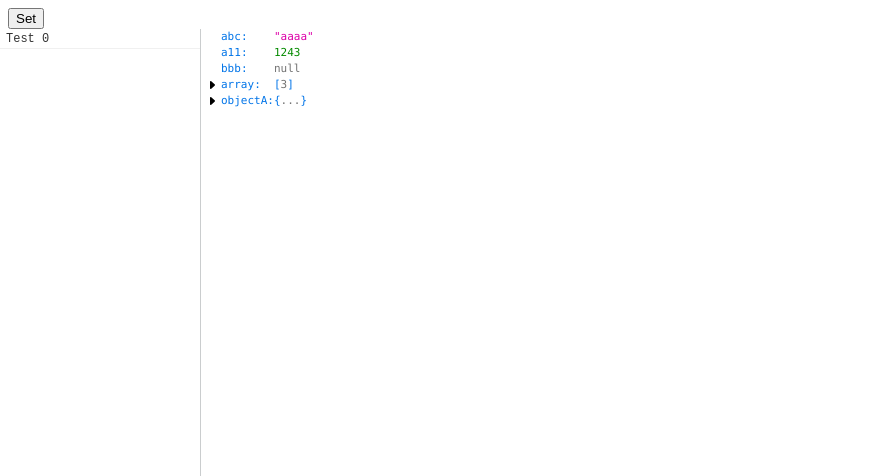
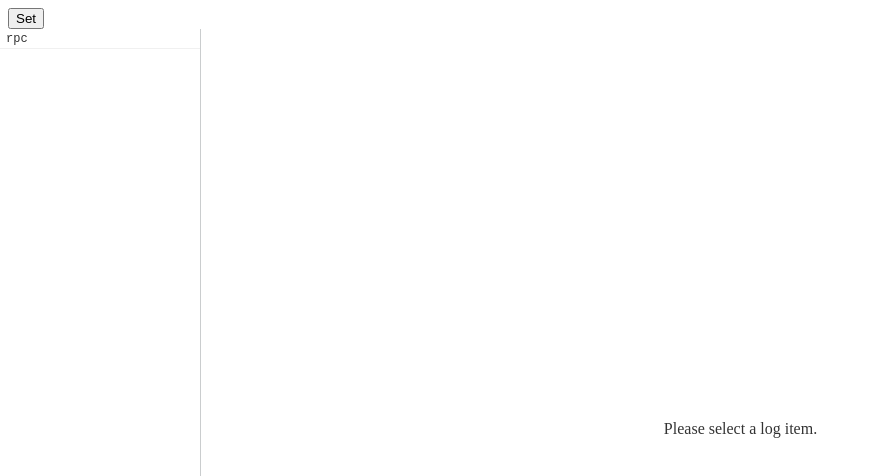
Before and after one commit to hkm-mo/apiInjection, a React app: page / in a window 1280 px wide. Shown: the top 476 px of the page, without its empty margins (0-880 px from the left). Built offline with nearby package versions, Linux system fonts and the light colour scheme.

Commit message:
Add logger view

```diff
--- a/src/BridgeLogger.ts
+++ b/src/BridgeLogger.ts
@@ -1,13 +1,25 @@
 
-export interface BridgeLogInfo<T> {
-    id: string,
-    type: "info" | "error",
-    request: T,
-    response?: any,
+export interface BridgeRequest {
+    clientId: string,
+    action: string,
+    payload: any
 }
 
-class BridgeLogSummary<T> {
-    private _logs: BridgeLogInfo<T>[];
+export interface BridgeResponse {
+    clientId: string,
+    payload?: any,
+    error?: string[]
+}
+
+export interface BridgeLogInfo {
+    id: string,
+    type: "info" | "error" | null,
+    request: BridgeRequest,
+    response?: BridgeResponse,
+}
+
+export class BridgeLogSummary {
+    private _logs: BridgeLogInfo[];
     private _updateTime: number;
 
     get logs() {
@@ -18,15 +30,15 @@ class BridgeLogSummary<T> {
         return this._updateTime;
     }
 
-    constructor(logs: BridgeLogInfo<T>[]) {
+    constructor(logs: BridgeLogInfo[]) {
         this._logs = logs;
         this._updateTime = new Date().getTime();
     }
 }
 
-export class BridgeLogger<T> {
-    private incompleteData: BridgeLogInfo<T>[] = [];
-    private summary: BridgeLogSummary<T> = new BridgeLogSummary([]);
+export class BridgeLogger {
+    private incompleteData: BridgeLogInfo[] = [];
+    private summary: BridgeLogSummary = new BridgeLogSummary([]);
     private maxSize: number = 0;
 
     public onUpdate: (() => void) | null = null;
@@ -39,7 +51,7 @@ export class BridgeLogger<T> {
         return this.summary;
     }
 
-    public log(data: BridgeLogInfo<T>) {
+    public log(data: BridgeLogInfo) {
         const logs = this.summary.logs;
 
         if (this.maxSize && this.maxSize < this.log.length) {
@@ -59,7 +71,7 @@ export class BridgeLogger<T> {
 
     }
 
-    public update(data: BridgeLogInfo<T>) {
+    public update(data: BridgeLogInfo) {
         if (!data || !data.response)
             return;
 
@@ -80,5 +92,9 @@ export class BridgeLogger<T> {
 
     public clearLog() {
         this.summary = new BridgeLogSummary([]);
+
+        if (this.onUpdate) {
+            setTimeout(this.onUpdate, 0);
+        }
     }
 }
--- a/src/index.tsx
+++ b/src/index.tsx
@@ -6,6 +6,7 @@ import { BridgeLogStreamViewer } from "./ui/BridgeLogStreamViewer";
 import SplitPane from "./ui/SplitPane/SplitPane";
 import { getLocalId } from "./ui/uiUtilities";
 import { BridgeLogger, BridgeLogInfo } from "./BridgeLogger";
+import { BridgeLogViewer } from "./ui/BridgeLogViewer";
 
 
 const testData = {
@@ -37,7 +38,7 @@ function LogItem(props: { content: string }) {
 function App() {
     const [data, setData] = useState<any>(testData);
 
-    const logger = new BridgeLogger<any>();
+    const logger = new BridgeLogger();
     // for (let i = 0; i < 100000; i++) {
     //     const id = getLocalId().toString();
     //     logger.log({ id: id, request: "Test " + id, type: "info" });
@@ -45,16 +46,22 @@ function App() {
 
     function keepUpdatingLog() {
         const id = getLocalId().toString();
-        const data: BridgeLogInfo<any> = { id: id, request: "Test " + id, type: "info" }
+        const data: BridgeLogInfo = { id: id, request: {
+            action: "rpc",
+            clientId: id,
+            payload: {}
+        }, type: null };
+
         logger.log(data);
         setTimeout(() => {
             data.response = {
-                isSuccess: true,
-                data: {
-                    test: 1
+                clientId: id,
+                payload: {
+                    test: 112 + Math.random()
                 }
             };
-        }, 5000);
+        }, 1000);
+
         setTimeout(keepUpdatingLog, 500 + Math.round(Math.random() * 1000))
     }
 
@@ -67,14 +74,7 @@ function App() {
         });
     }
     return (
-        <SplitPane split="vertical" minSize={200} maxSize={400} defaultSize={200}>
-            <div id="logView" style={{ height: "100%", width: "100%" }}>
-                <BridgeLogStreamViewer logger={logger}></BridgeLogStreamViewer>
-            </div>
-            <div>
-                <JsonViewer data={data} />
-            </div>
-        </SplitPane>
+        <BridgeLogViewer logger={logger} />
     );
 }
 
--- /dev/null
+++ b/src/ui/BridgeLogDetailsViewer.less
@@ -0,0 +1,56 @@
+
+.bridgeLogDetailsView {
+    display: flex;
+    flex-direction: column;
+    height: 100%;
+    width: 100%;
+
+    >details {
+        box-sizing: border-box;
+        font-size: 12px;
+
+        >summary {
+            background-color: #f1f3f4;
+            border-bottom: 1px solid #cacdd1;
+            display: flex;
+            height: 22px;
+            align-items: center;
+            padding: 0 5px;
+            white-space: nowrap;
+            overflow: hidden;
+            user-select: none;
+        }
+
+        >div {
+            min-height: 44px;
+            border-bottom: 1px solid #cacdd1;
+            display: flex;
+
+            >p {
+                align-self: center;
+                margin: 0 auto;
+                user-select: none;
+                text-align: center;
+                font-style: italic;
+                padding: 6px;
+                color: #5f6368;
+                white-space: nowrap;
+            }
+        }
+
+        &:last-child > div {
+            border-bottom: 0px;
+        }
+    }
+
+    &.noData {
+        justify-content: center;
+        align-content: center;
+        user-select: none;
+
+        >p {
+            color: #333333;
+            text-align: center;
+        }
+    }
+}
--- /dev/null
+++ b/src/ui/BridgeLogDetailsViewer.tsx
@@ -0,0 +1,42 @@
+import React from "react";
+import { BridgeLogInfo } from "../BridgeLogger";
+import { JsonViewer } from "./jsonview/JsonViewer";
+
+import "./BridgeLogDetailsViewer.less";
+
+
+interface BridgeLogDetailsViewerProps {
+    data: BridgeLogInfo | null
+}
+export function BridgeLogDetailsViewer(props: BridgeLogDetailsViewerProps) {
+
+
+    if (props.data) {
+        return (
+            <div className="bridgeLogDetailsView">
+                <details open>
+                    <summary>Request</summary>
+                    <div>
+                        <JsonViewer data={props.data.request.payload} />
+                    </div>
+                </details>
+                <details open>
+                    <summary>Response</summary>
+                    <div>
+                        {
+                            props.data.response?.payload ?
+                                <JsonViewer data={props.data.response?.payload} /> :
+                                <p>Waiting for response</p>
+                        }
+                    </div>
+                </details>
+            </div>
+        )
+    } else {
+        return (
+            <div className="bridgeLogDetailsView noData">
+                <p>Please select a log item.</p>
+            </div>
+        )
+    }
+}
--- a/src/ui/BridgeLogStreamViewer.tsx
+++ b/src/ui/BridgeLogStreamViewer.tsx
@@ -1,29 +1,24 @@
 import React, { useEffect, useRef, useState } from "react";
 import { FixedSizeList, ListChildComponentProps, ListOnScrollProps } from "react-window";
-import { BridgeLogger, BridgeLogInfo } from "../BridgeLogger";
+import { BridgeLogger, BridgeLogInfo, BridgeLogSummary } from "../BridgeLogger";
 
 import "./BridgeLogStreamViewer.less";
 
 
-interface BridgeLogStreamViewerProps<T> {
-    logger: BridgeLogger<string>,
+interface BridgeLogStreamViewerProps {
+    log: BridgeLogSummary,
+    selectedIndex?: number,
     onSelectedIndexChanged?: (index: number) => void
 }
 
-export function BridgeLogStreamViewer<T>(props: BridgeLogStreamViewerProps<T>) {
+export function BridgeLogStreamViewer(props: BridgeLogStreamViewerProps) {
     const itemHeight = 20;
-    const [logSummary, setLogSummary] = useState(props.logger.getSummary());
     const [rect, setRect] = useState<DOMRect | null>(null);
     const containerRef = useRef<HTMLDivElement>(null);
     const scrollRef = useRef<HTMLDivElement>(null);
-    const [selectedIndex, setSelectedIndex] = useState<number>(-1);
     const [isBottom, setIsBottom] = useState<boolean>(true);
 
     let list: JSX.Element | null = null;
-
-    props.logger.onUpdate = () => {
-        setLogSummary(props.logger.getSummary());
-    };
 
     useEffect(() => {
         const resizeObserver = new ResizeObserver((entries) => {
@@ -53,13 +48,14 @@ export function BridgeLogStreamViewer<T>(props: BridgeLogStreamViewerProps<T>) {
     });
 
     function handleSelectedIndexChanged(index: number) {
-        setSelectedIndex(index);
+        if (props.onSelectedIndexChanged) {
+            props.onSelectedIndexChanged(props.selectedIndex === index ? -1 : index);
+        }
     }
 
     function scrollHandler(props: ListOnScrollProps) {
         if (scrollRef && scrollRef.current) {
-            const domRect = scrollRef.current.getBoundingClientRect();
-            if (scrollRef.current.scrollHeight == props.scrollOffset + domRect.height) {
+            if (scrollRef.current.scrollHeight === props.scrollOffset + scrollRef.current.clientHeight) {
                 setIsBottom(true);
             } else {
                 setIsBottom(false);
@@ -68,13 +64,15 @@ export function BridgeLogStreamViewer<T>(props: BridgeLogStreamViewerProps<T>) {
 
     }
 
-    const Row = SelectableRow(selectedIndex, handleSelectedIndexChanged);
+    const Row = SelectableRow(props.selectedIndex, handleSelectedIndexChanged);
+    const logs = props.log.logs;
 
     if (rect) {
         list = (
             <FixedSizeList
                 className="logView-list" outerRef={scrollRef}
-                height={rect.height} width={rect.width} itemSize={itemHeight} itemCount={logSummary.logs.length} itemData={logSummary.logs}
+                height={rect.height} width={rect.width} itemSize={itemHeight} itemCount={logs.length} itemData={logs}
+                itemKey={getItemId}
                 onScroll={scrollHandler}>
                 {Row}
             </FixedSizeList>
@@ -87,22 +85,19 @@ export function BridgeLogStreamViewer<T>(props: BridgeLogStreamViewerProps<T>) {
     );
 }
 
-function SelectableRow(selectedIndex: number, setSelectedIndex: (index: number) => void) {
-    return (props: ListChildComponentProps<BridgeLogInfo<string>[]>) => {
+function SelectableRow(selectedIndex: number | undefined, setSelectedIndex: (index: number) => void) {
+    return (props: ListChildComponentProps<BridgeLogInfo[]>) => {
         const data = props.data[props.index];
 
-        function clickHandler() {
-            if (selectedIndex == props.index) {
-                setSelectedIndex(-1);
-            } else {
-                setSelectedIndex(props.index);
-            }
-        }
-
         return (
-            <div className={`logView-list-item ${selectedIndex == props.index ? "selected" : ""}`} style={props.style} onClick={clickHandler}>
-                {data.request}
+            <div className={`logView-list-item ${selectedIndex == props.index ? "selected" : ""}`} style={props.style} onClick={setSelectedIndex.bind(null, props.index)}>
+                {data.request.action}
             </div>
         );
     }
 }
+
+
+function getItemId(index: number, data: BridgeLogInfo[]) {
+    return data[index].id;
+}
--- /dev/null
+++ b/src/ui/BridgeLogViewer.tsx
@@ -0,0 +1,31 @@
+import React, { useState } from "react";
+import { BridgeLogger } from "../BridgeLogger";
+import { BridgeLogDetailsViewer } from "./BridgeLogDetailsViewer";
+import { BridgeLogStreamViewer } from "./BridgeLogStreamViewer";
+import { JsonViewer } from "./jsonview/JsonViewer";
+import SplitPane from "./SplitPane/SplitPane";
+
+interface BridgeLogViewerProps {
+    logger: BridgeLogger,
+}
+
+export function BridgeLogViewer(props: BridgeLogViewerProps) {
+    const [selectedIndex, setSelectedIndex] = useState<number>(-1);
+    const [logSummary, setLogSummary] = useState(props.logger.getSummary());
+
+    props.logger.onUpdate = () => {
+        setLogSummary(props.logger.getSummary());
+    };
+
+    return (
+        <div>
+            <div className="toolbar">
+
+            </div>
+            <SplitPane split="vertical" minSize={200} maxSize={400} defaultSize={200}>
+                <BridgeLogStreamViewer log={logSummary} selectedIndex={selectedIndex} onSelectedIndexChanged={setSelectedIndex}></BridgeLogStreamViewer>
+                <BridgeLogDetailsViewer data={logSummary.logs[selectedIndex]} />
+            </SplitPane>
+        </div>
+    );
+}
--- a/src/ui/jsonview/JsonViewer.less
+++ b/src/ui/jsonview/JsonViewer.less
@@ -2,6 +2,7 @@
 .jsonViewer {
     font-family: Menlo, Consolas, monospace;
     font-size: 11px;
+    width: 100%;
 
     > table {
         width: 100%;
```
